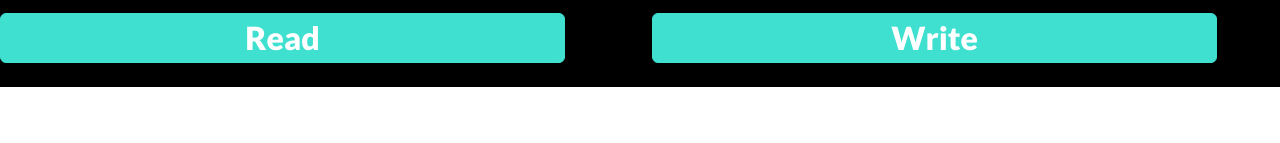
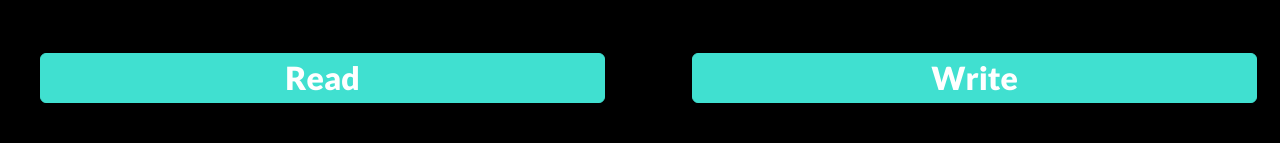
Before and after one commit to ben3580/CrimsonCodeHackathon2023, a React app in the folder story/: page / in a window 1280 px wide. Shown: the part 903-1046 px from the top of the page. Before the commit the page ends 990 px from the top, so only its background shows below. Built offline with nearby package versions, Linux system fonts and the light colour scheme.

Commit message:
Update Landing.css

```diff
--- a/story/src/components/Landing.css
+++ b/story/src/components/Landing.css
@@ -128,8 +128,8 @@ div{
     border-color: turquoise;
     font-family: 'Lato', sans-serif;
     font-size: xx-large;
-    margin-bottom: 3vh;
     padding: 0px;
+    margin: 5vh;
 }
 
 .homeLinkButton:hover{
```
